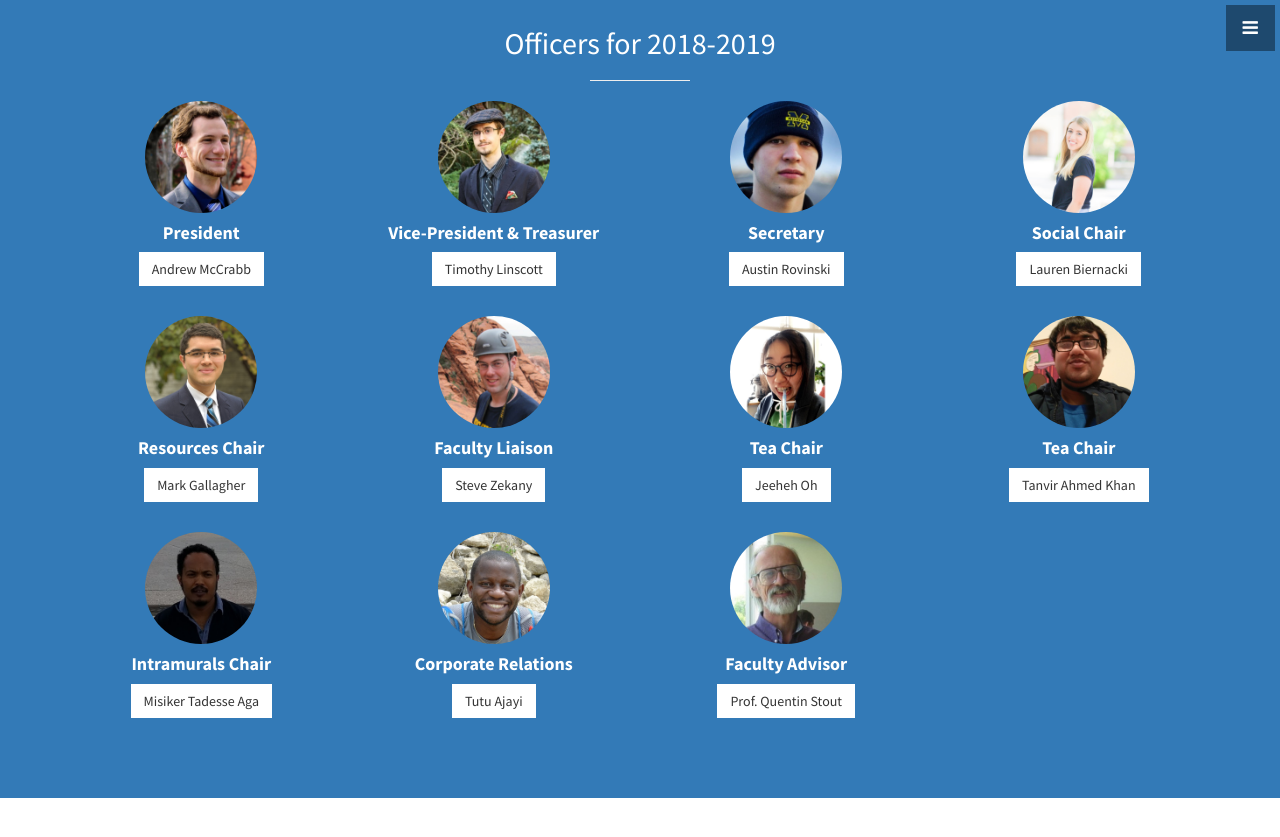
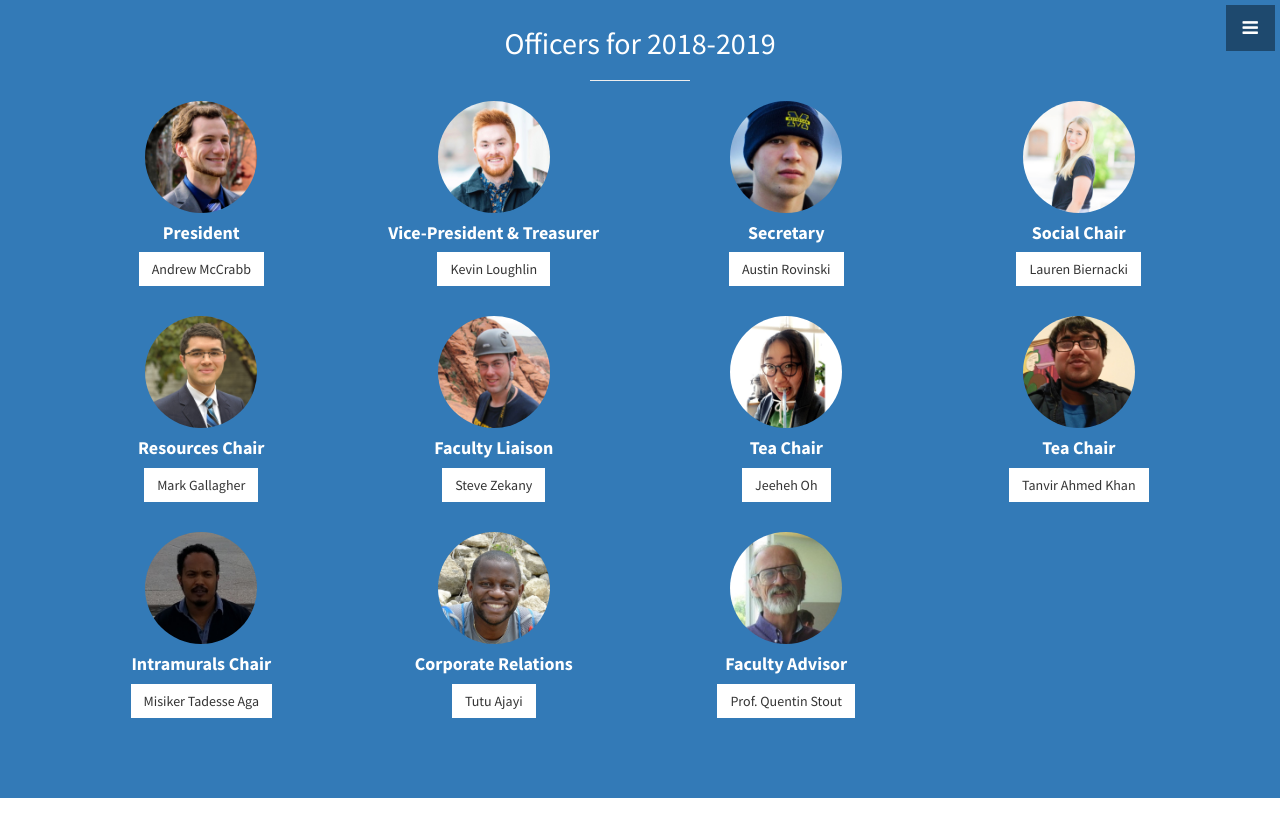
Before and after one commit to cseg-michigan/cseg-michigan.github.io, a Jekyll site: the page built from index.html, in a window 1280 px wide and 900 px high, scrolled down 1708 px. Shown: the top 837 px of the window. Built offline with Jekyll 4.4.1, drawn with Linux system fonts in a browser that asks for light colours.

Commit message:
[OFFICERS] Changed VP for Jan 2019-Apr 2019

```diff
--- a/_includes/officers.html
+++ b/_includes/officers.html
@@ -23,12 +23,12 @@
           <div class="col-md-3 col-sm-6">
             <div class="service-item">
               <span class="fa-stack fa-4x">
-                <img class ="fa fa-circle fa-stack-2x face" src="img/officers/timlinsc.jpg"></img>
+                <img class ="fa fa-circle fa-stack-2x face" src="img/officers/kevlough.jpg"></img>
               </span>
               <h4>
                 <strong>Vice-President &amp; Treasurer</strong>
               </h4>
-              <a href="https://web.eecs.umich.edu/~timlinsc/" class="btn btn-light">Timothy Linscott</a>
+              <a href="https://www.kevinloughlin.org" class="btn btn-light">Kevin Loughlin</a>
             </div>
           </div>
 
```
Also changed, not shown: img/officers/kevlough.jpg (added), img/officers/timlinsc.jpg (deleted).
